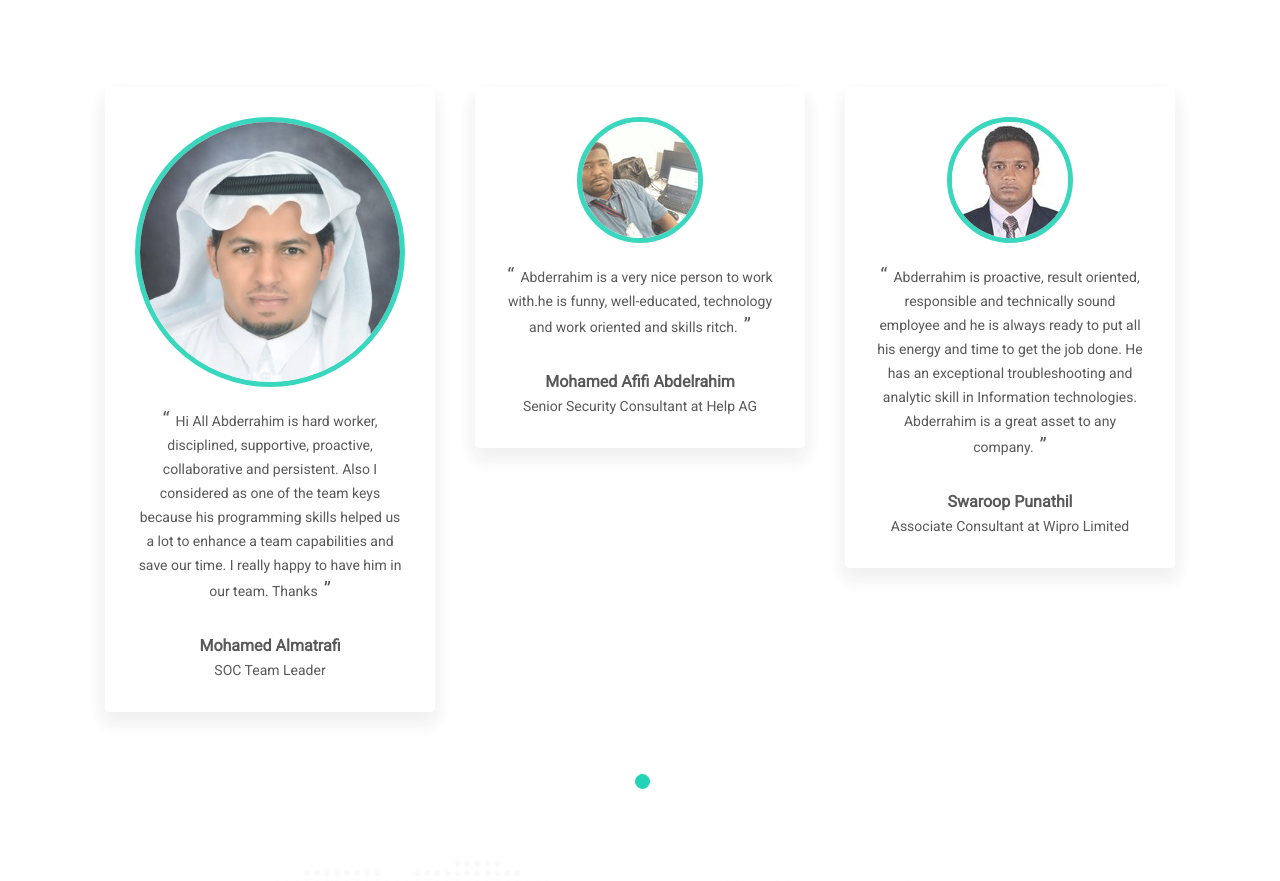
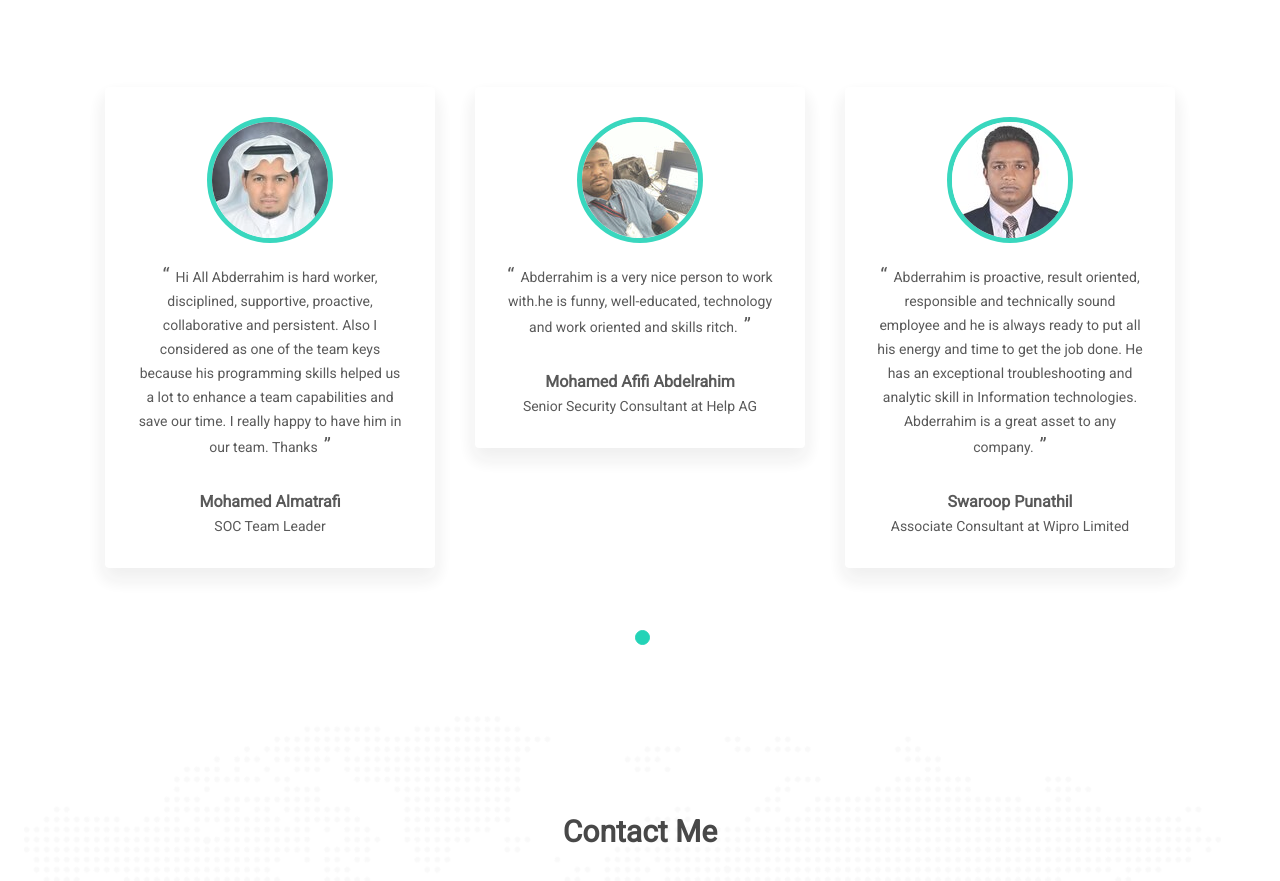
Before and after one commit to mayaba/mayaba.github.io, a plain HTML site: page index.html in a window 1280 px wide. Shown: the part 4634-5515 px from the top of the page. Drawn offline with Linux system fonts and the light colour scheme.

Commit message:
fixing the size of leader img

```diff
--- a/index.html
+++ b/index.html
@@ -947,7 +947,7 @@
                         <a href="https://www.linkedin.com/in/mohamed-almatrafi-32b18286/" target="_blank">
                             <div class="each-client-item">
                                 <div class="mh-client-item dark-bg black-shadow-1">
-                                    <img src="assets/images/1516991819225.jpg" alt="" class="img-fluid">
+                                    <img src="assets/images/leader.jpg" alt="" class="img-fluid">
                                     <p>Hi All Abderrahim is hard worker, disciplined, supportive, proactive, collaborative and persistent. Also I considered as one of the team keys because his programming skills helped us a lot to enhance a team capabilities and save our time. I really happy to have him in our team. Thanks</p>
                                     <h4>Mohamed Almatrafi</h4>
                                     <span>SOC Team Leader</span>
```
Also changed, not shown: assets/images/1516991819225.jpg (deleted), assets/images/leader.jpg (added).
